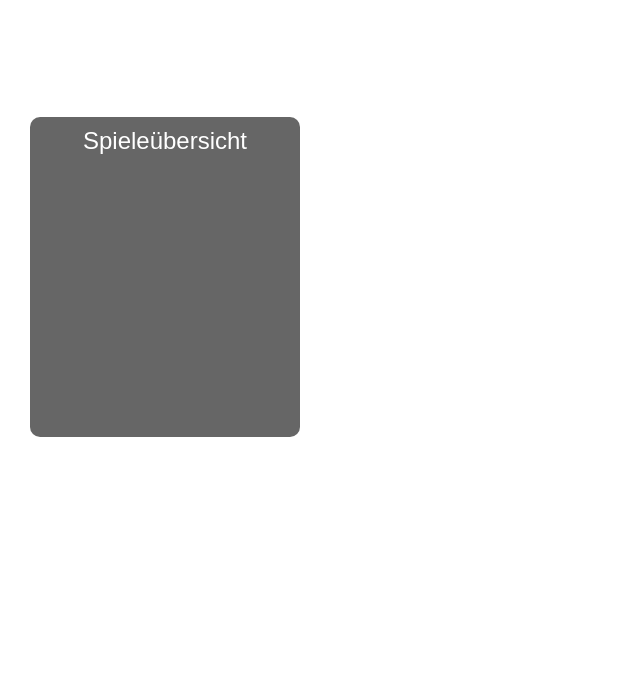
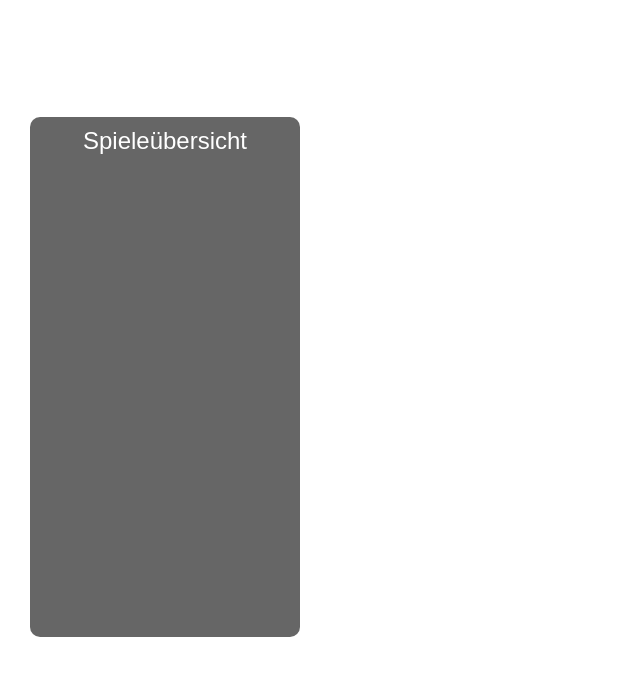
Before and after one commit to toxicmay3/gameshow-overlay, a website: page gameshow-overlay/public/index.html in a window 1280 px wide. Shown: the part 147-822 px from the top of the page, without its empty margins (0-640 px from the left). Drawn offline with nearby package versions, Linux system fonts and the light colour scheme; no server answers.

Commit message:
Update style.css

```diff
--- a/gameshow-overlay/public/css/style.css
+++ b/gameshow-overlay/public/css/style.css
@@ -50,7 +50,7 @@ html, body {
   padding: 10px;
   overflow: hidden;
   width: 250px;
-  height: 300px; /* Platz für 5 Spiele */
+  height: 500px; /* Platz für 5 Spiele */
 }
 
 .spieleliste-header {
```
